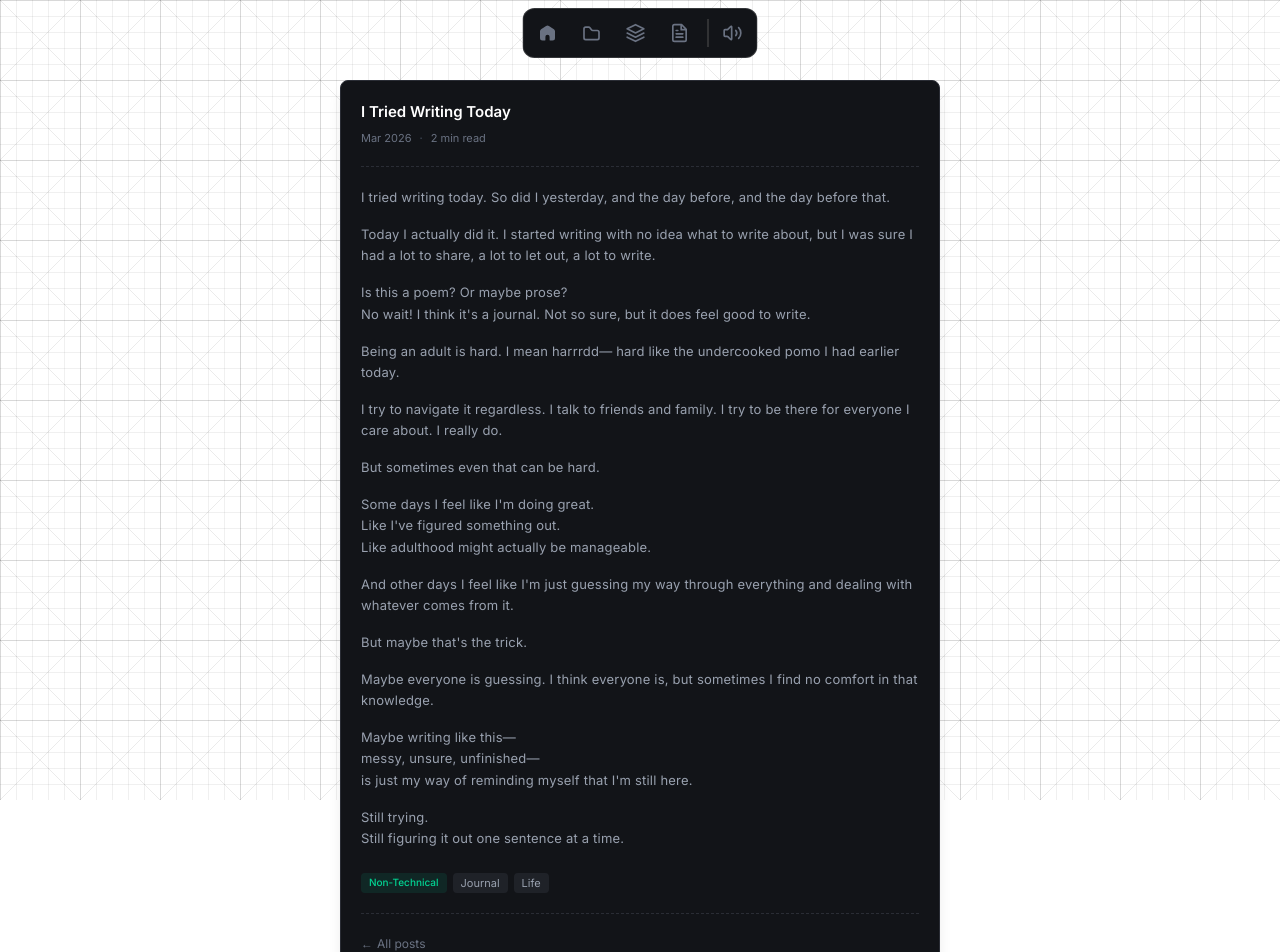
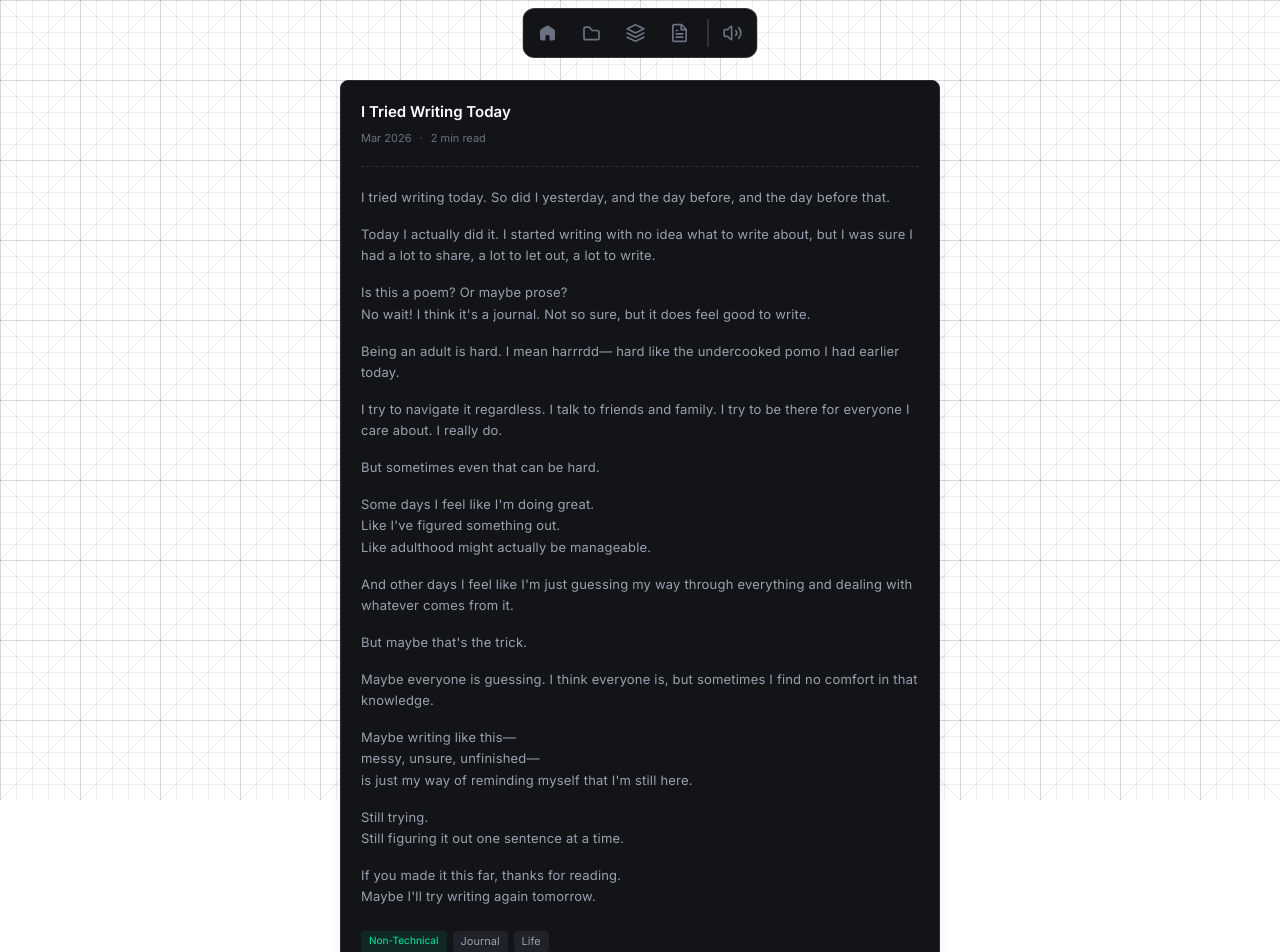
Before and after one commit to Brayzonn/zoneyhub, a React (Vite) app in the folder client/: page /blog/i-tried-writing-today in a window 1280 px wide. Shown: the top 952 px of the page. Built offline with nearby package versions, Linux system fonts and the light colour scheme; a web font is replaced by a local one.

Commit message:
content: add closing line to first blog post

```diff
--- a/client/src/data/blogPosts.ts
+++ b/client/src/data/blogPosts.ts
@@ -32,6 +32,7 @@ export const blogPosts: BlogPost[] = [
       "Maybe everyone is guessing. I think everyone is, but sometimes I find no comfort in that knowledge.",
       "Maybe writing like this—\nmessy, unsure, unfinished—\nis just my way of reminding myself that I'm still here.",
       "Still trying.\nStill figuring it out one sentence at a time.",
+      "If you made it this far, thanks for reading.\nMaybe I'll try writing again tomorrow.",
     ],
   },
 ];
```
